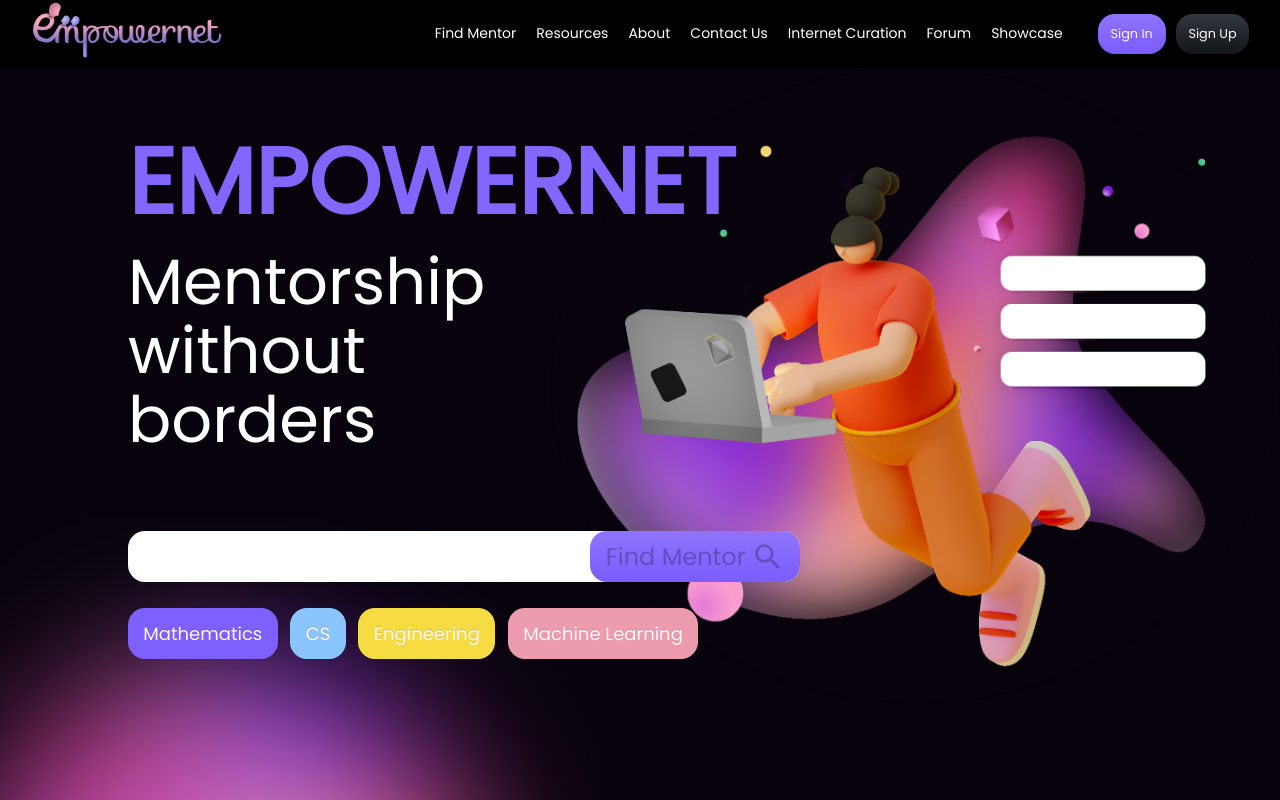
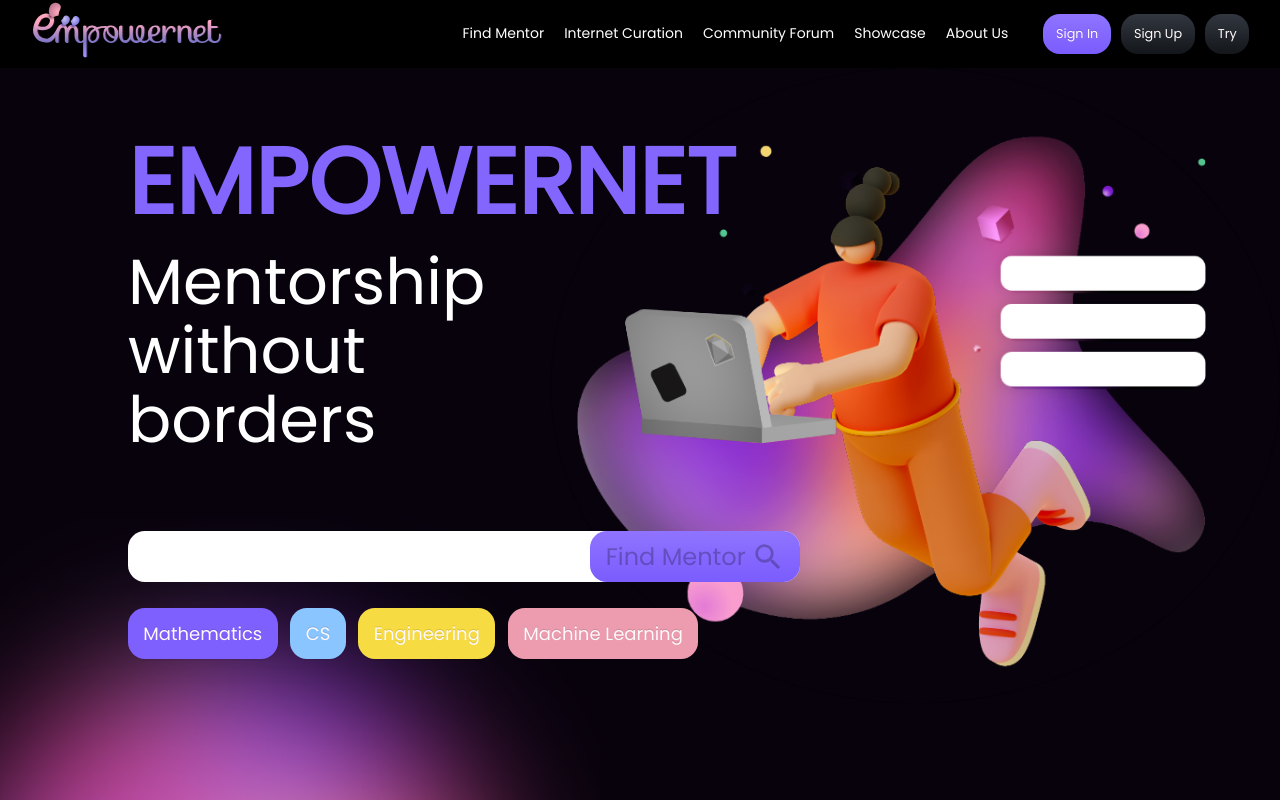
Before and after one commit to 4rr0w/empowernetv1, a React (Create React App) app: page / in a window 1280 px wide. Shown: the top 800 px of the page. Built offline with nearby package versions, Linux system fonts and the light colour scheme; no server answers.

Commit message:
add modal

```diff
--- a/src/components/Header/index.tsx
+++ b/src/components/Header/index.tsx
@@ -57,6 +57,12 @@ export const Header: React.FC<HeaderProps> = ({
           size="large"
           text="Sign Up"
         />
+        <CustomButton
+          isSecondary
+          onClick={() => navigate('/dashboard')}
+          size="middle"
+          text="Try"
+        />
       </div>
     </div>
   );
--- a/src/components/MentorCard/index.tsx
+++ b/src/components/MentorCard/index.tsx
@@ -11,6 +11,7 @@ import {
   ShoppingFilled,
   FileAddFilled,
 } from '@ant-design/icons';
+import { Modal } from 'antd';
 import styles from './style.module.css';
 import Maskgrp2 from '../../assets/landingPage/Section6/MaskGroup2.png';
 import { CustomButton } from '../CustomButton';
@@ -39,8 +40,25 @@ export const MentorCard: React.FC<MentorCardProps> = ({
     stars: 4,
   },
 }) => {
+  const [visible, setVisible] = React.useState(false);
+  const showModal = () => {
+    setVisible(true);
+  };
+
+  const handleCancel = () => {
+    setVisible(false);
+  };
   return (
     <div className={styles.mainSec}>
+      <Modal
+        title="Basic Modal"
+        visible={visible}
+        onOk={handleCancel}
+        onCancel={handleCancel}
+      >
+        <p>Send your first message </p>
+        <textarea name="Text1" cols={40} rows={3} />
+      </Modal>
       <div className={styles.container}>
         <div className={styles.header}>
           <img
@@ -66,7 +84,7 @@ export const MentorCard: React.FC<MentorCardProps> = ({
                 <CustomButton
                   className={styles.tag}
                   onClick={() => {}}
-                  size="middle"
+                  size="small"
                   text={tag}
                 />
               );
@@ -75,7 +93,15 @@ export const MentorCard: React.FC<MentorCardProps> = ({
           <p className={styles.about}>{mentor.about}</p>
         </div>
       </div>
-      <div className={styles.contact}>
+      <CustomButton
+        style={{
+          width: 'fit-content',
+        }}
+        onClick={() => showModal()}
+        size="small"
+        text="connect"
+      />
+      {/* <div className={styles.contact}>
         <div>
           <HeartFilled className={styles.sideicon} />
           <p className={styles.texticon}> like</p>
@@ -105,7 +131,7 @@ export const MentorCard: React.FC<MentorCardProps> = ({
           <FileAddFilled className={styles.sideicon} />
           <p className={styles.texticon}>Resources</p>{' '}
         </div>
-      </div>
+      </div> */}
     </div>
   );
 };
--- a/src/screens/LandingPage/index.tsx
+++ b/src/screens/LandingPage/index.tsx
@@ -34,10 +34,14 @@ export const LandingPage: React.FC<LandingPageProps> = () => {
     text: string;
     onClick: Function;
   }[] = [
-    { text: 'Find Mentor', onClick: () => handelHeaderClick('Find Mentor') },
-    { text: 'Resources', onClick: () => handelHeaderClick('Resources') },
-    { text: 'About', onClick: () => handelHeaderClick('About') },
-    { text: 'Contact Us', onClick: () => handelHeaderClick('Contact Us') },
+    {
+      text: 'Find Mentor',
+      onClick: () => {
+        navigate('/search');
+      },
+    },
+    // { text: 'Resources', onClick: () => handelHeaderClick('Resources') },
+    // { text: 'Contact Us', onClick: () => handelHeaderClick('Contact Us') },
     {
       text: 'Internet Curation',
       onClick: () => {
@@ -45,7 +49,7 @@ export const LandingPage: React.FC<LandingPageProps> = () => {
       },
     },
     {
-      text: 'Forum',
+      text: 'Community Forum',
       onClick: () => {
         navigate('/forum');
       },
@@ -56,6 +60,7 @@ export const LandingPage: React.FC<LandingPageProps> = () => {
         navigate('/showcase');
       },
     },
+    { text: 'About Us', onClick: () => handelHeaderClick('About') },
   ];
 
   return (
@@ -74,7 +79,7 @@ export const LandingPage: React.FC<LandingPageProps> = () => {
       />
       <Section4
         getRef={(r: any) =>
-          setSecRef((prevState) => ({ ...prevState, About: r }))
+          setSecRef((prevState) => ({ ...prevState, 'About Us': r }))
         }
       />
       <Section5 />
--- a/src/screens/SignIn/index.tsx
+++ b/src/screens/SignIn/index.tsx
@@ -44,7 +44,7 @@ export const SignIn: React.FC<SignInProps> = () => {
         console.log(response);
         setLoading(false);
         setSuccess(true);
-        navigate('/search');
+        navigate('/dashboard');
       })
       .catch((e) => {
         console.log(e);
```
